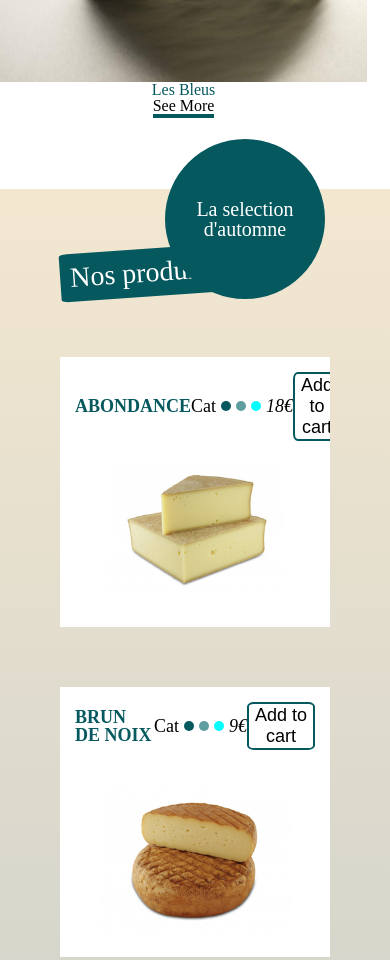
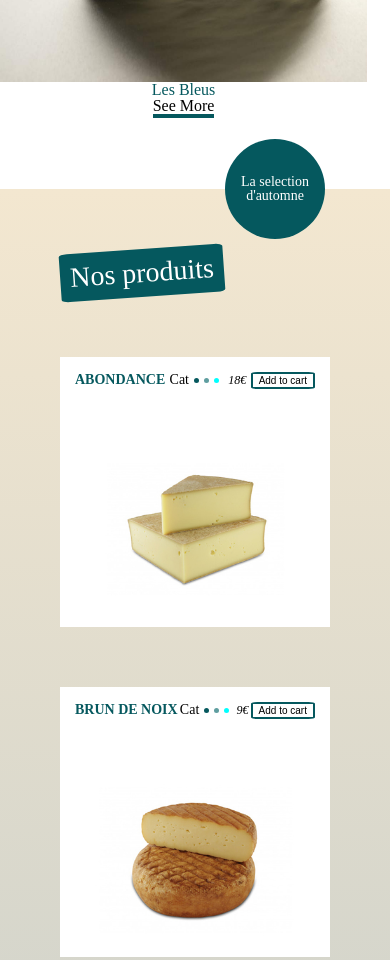
Before and after one commit to tiphaineP1991/projet-la-petite-fromagerie, a website built with Parcel: page src/index.html in a window 390 px wide. Shown: the part 1300-2260 px from the top of the page. Built offline with nearby package versions, Linux system fonts and the light colour scheme; some packages are replaced by stand-ins of ours; files whose address does not match are found by name.

Commit message:
newresponsive

```diff
--- a/src/css/main.css
+++ b/src/css/main.css
@@ -261,12 +261,32 @@ h4 {
   right: 35px;
   top: -80px;
 }
-
 .highlight > p {
   color: white;
   text-align: center;
   font-size: 20px;
 }
+
+@media (max-width: 768px) {
+  .highlight {
+    display: flex;
+    height: 100px;
+    width: 100px;
+    align-items: center;
+    padding: 10px;
+    background-color: var(--canard);
+    border-radius: 50%;
+    position: absolute;
+    right: 35px;
+    top: -80px;
+  }
+  .highlight > p {
+    color: white;
+    text-align: center;
+    font-size: 14px;
+  }
+}
+
 .product-items {
   display: flex;
   flex-wrap: wrap;
@@ -308,6 +328,11 @@ h4 {
   font-size: 18px;
 }
 
+@media (max-width: 768px) {
+  .name {
+    font-size: 14px;
+  }
+}
 .category {
   display: flex;
   align-items: center;
@@ -318,11 +343,23 @@ h4 {
   font-size: 18px;
   margin-right: 5px;
 }
+@media (max-width: 768px) {
+  .category p {
+    font-size: 14px;
+  }
+}
 
 .category span {
   width: 10px;
   height: 10px;
   border-radius: 50%;
+}
+
+@media (max-width: 768px) {
+  .category span {
+    width: 5px;
+    height: 5px;
+  }
 }
 
 .category span:first-of-type {
@@ -345,6 +382,11 @@ h4 {
   text-decoration: none;
   font-size: 18px;
 }
+@media (max-width: 768px) {
+  .price {
+    font-size: 12px;
+  }
+}
 
 .add-to-cart {
   background-color: white;
@@ -354,6 +396,12 @@ h4 {
   border-color: var(--canard);
   text-decoration: none;
   font-size: 18px;
+}
+
+@media (max-width: 768px) {
+  .add-to-cart {
+    font-size: 10px;
+  }
 }
 
 .browse-all {
@@ -456,6 +504,12 @@ h4 {
   font-weight: 100;
 }
 
+@media (max-width: 768px) {
+  .newsletter p {
+    font-size: 16px;
+  }
+}
+
 .form-nl {
   display: flex;
   align-content: center;
--- a/src/index.html
+++ b/src/index.html
@@ -192,7 +192,7 @@
       </div>
     </section>
     <section class="newsletter">
-      <div><p>Sign up for our very nice newsletter and stay informed</p></div>
+      <div><p>Sign up for our newsletter and stay informed</p></div>
       <form class="form-nl">
         <input id = "email" name="email" type = "text" placeholder="you@email.com"></input>
         <button  class="submit"><svg xmlns="http://www.w3.org/2000/svg" width="25" height="25" viewBox="0 0 24 24" fill="none" stroke=#ffffff stroke-width="1" stroke-linecap="round" stroke-linejoin="round"><path d="M9 18l6-6-6-6"/></svg></button>
```
